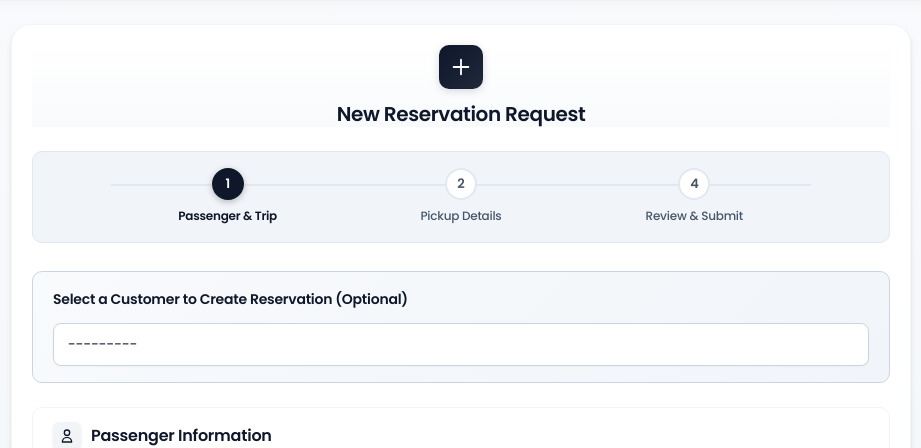
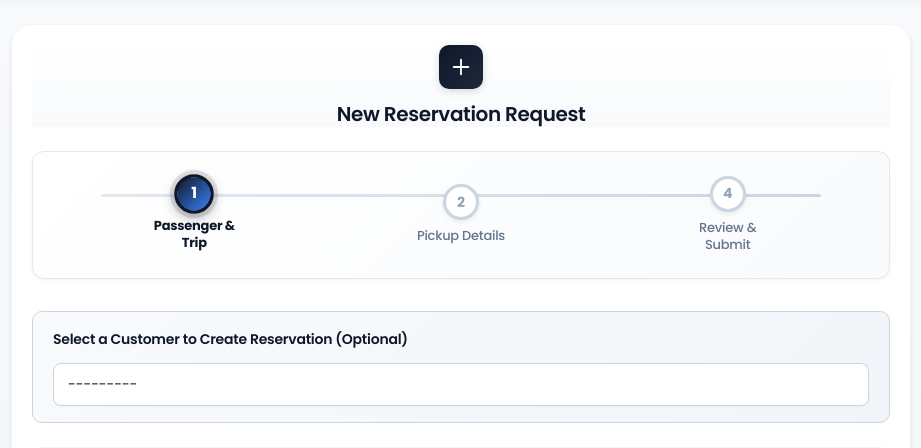
Before and after one commit to ysalha2003/m1limo, a Django app: page /reservation/new/ in a window 1280 px wide. Shown: the part 64-512 px from the top of the page, without its empty margins (179-1100 px from the left). Run offline with Django 5.2, Linux system fonts and the light colour scheme; the visitor is signed in with stand-in values (Sample User, id 1); data comes from the database, SQL or seed files in the repository; data that the repository does not hold is empty.

Commit message:
feat: Set initial value for booking user selection to 'Admin' and enhance new booking form styles for improved UI

```diff
--- a/booking_forms.py
+++ b/booking_forms.py
@@ -31,6 +31,7 @@ class BookingForm(BaseModelForm):
     booking_for_user = UserChoiceField(
         queryset=User.objects.filter(is_active=True).order_by('first_name', 'last_name', 'username'),
         required=False,
+        initial=lambda: User.objects.filter(username='Admin').first(),
         help_text='Select a user to create this booking on their behalf',
         widget=forms.Select(attrs={'class': 'form-select'})
     )
--- a/templates/bookings/new_booking.html
+++ b/templates/bookings/new_booking.html
@@ -6,11 +6,12 @@
 <style>
     /* Multi-step progress indicator */
     .progress-container {
-        margin-bottom: 28px;
-        padding: 16px 20px;
-        background: var(--primary-light);
-        border-radius: 10px;
-        border: 1px solid var(--border);
+        margin-bottom: 32px;
+        padding: 24px;
+        background: linear-gradient(135deg, #ffffff 0%, #f8fafc 100%);
+        border-radius: 12px;
+        border: 1px solid #e2e8f0;
+        box-shadow: 0 1px 3px rgba(0, 0, 0, 0.05);
     }
 
     .progress-steps {
@@ -18,17 +19,18 @@
         justify-content: space-between;
         align-items: center;
         position: relative;
-        max-width: 700px;
+        max-width: 800px;
         margin: 0 auto;
     }
 
     .progress-line {
         position: absolute;
-        top: 16px;
-        left: 0;
-        right: 0;
-        height: 2px;
-        background: var(--border);
+        top: 18px;
+        left: 5%;
+        right: 5%;
+        height: 3px;
+        background: linear-gradient(90deg, #e2e8f0 0%, #cbd5e1 100%);
+        border-radius: 3px;
         z-index: 0;
     }
 
@@ -37,9 +39,11 @@
         top: 0;
         left: 0;
         height: 100%;
-        background: var(--primary);
-        transition: width 0.3s ease;
+        background: linear-gradient(90deg, var(--primary) 0%, #3b82f6 100%);
+        border-radius: 3px;
+        transition: width 0.4s cubic-bezier(0.4, 0, 0.2, 1);
         width: 0%;
+        box-shadow: 0 1px 4px rgba(4, 8, 20, 0.15);
     }
 
     .progress-step {
@@ -49,51 +53,59 @@
         position: relative;
         z-index: 1;
         flex: 1;
+        gap: 8px;
     }
 
     .step-circle {
-        width: 32px;
-        height: 32px;
+        width: 36px;
+        height: 36px;
         border-radius: 50%;
-        background: white;
-        border: 2px solid var(--border);
+        background: #ffffff;
+        border: 3px solid #cbd5e1;
         display: flex;
         align-items: center;
         justify-content: center;
-        font-weight: 600;
-        font-size: 13px;
-        color: var(--text-secondary);
-        transition: all 0.3s ease;
-        margin-bottom: 6px;
+        font-weight: 700;
+        font-size: 14px;
+        color: #94a3b8;
+        transition: all 0.3s cubic-bezier(0.4, 0, 0.2, 1);
+        box-shadow: 0 2px 4px rgba(0, 0, 0, 0.08);
     }
 
     .progress-step.active .step-circle {
-        background: var(--primary);
+        background: linear-gradient(135deg, var(--primary) 0%, #3b82f6 100%);
         border-color: var(--primary);
         color: white;
-        box-shadow: 0 2px 6px rgba(4, 8, 20, 0.25);
+        transform: scale(1.1);
+        box-shadow: 0 4px 12px rgba(4, 8, 20, 0.3), 0 0 0 4px rgba(4, 8, 20, 0.1);
     }
 
     .progress-step.completed .step-circle {
-        background: var(--success);
+        background: linear-gradient(135deg, var(--success) 0%, #22c55e 100%);
         border-color: var(--success);
         color: white;
+        box-shadow: 0 2px 6px rgba(16, 185, 129, 0.3);
     }
 
     .step-label {
-        font-size: 12px;
-        color: var(--text-secondary);
+        font-size: 13px;
+        color: #64748b;
         font-weight: 500;
         text-align: center;
+        line-height: 1.3;
+        max-width: 90px;
+        transition: all 0.3s ease;
     }
 
     .progress-step.active .step-label {
         color: var(--primary);
-        font-weight: 600;
+        font-weight: 700;
+        transform: translateY(-2px);
     }
 
     .progress-step.completed .step-label {
         color: var(--dark);
+        font-weight: 600;
     }
 
     /* Form steps */
```
